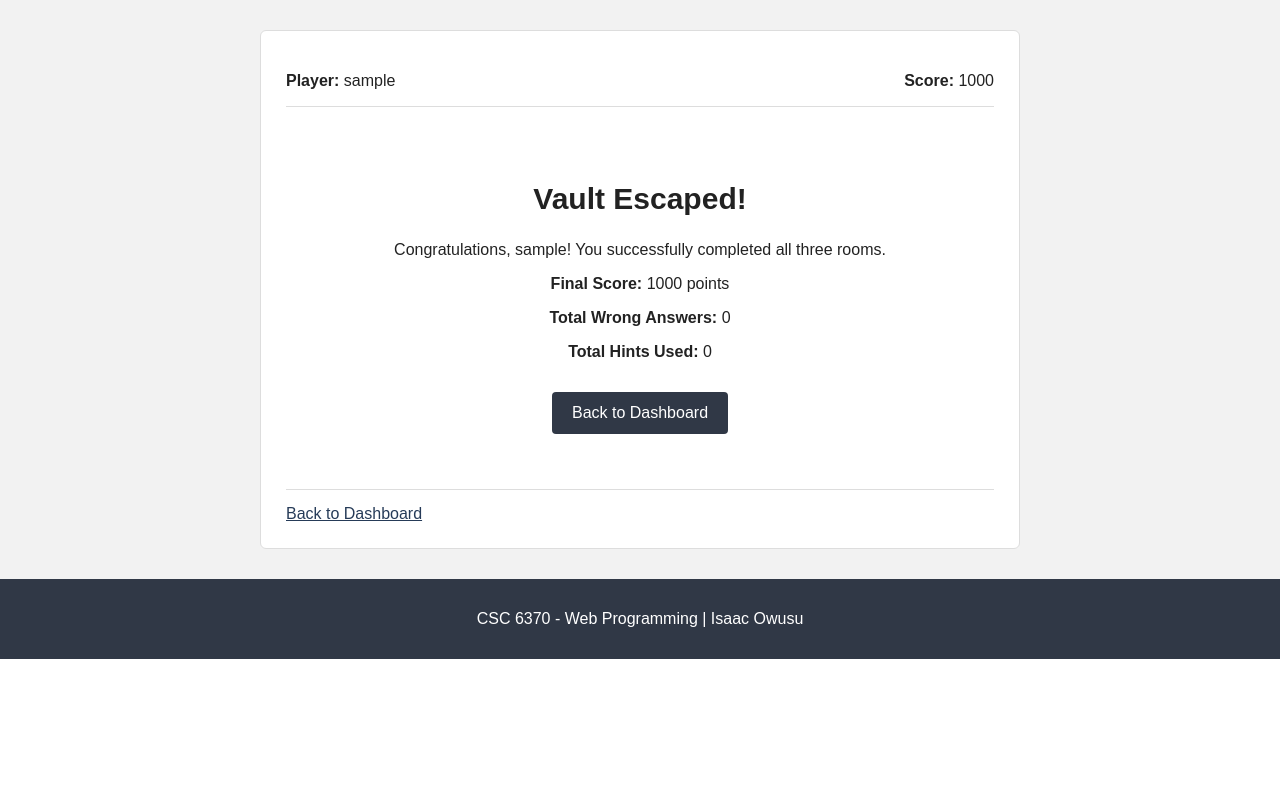
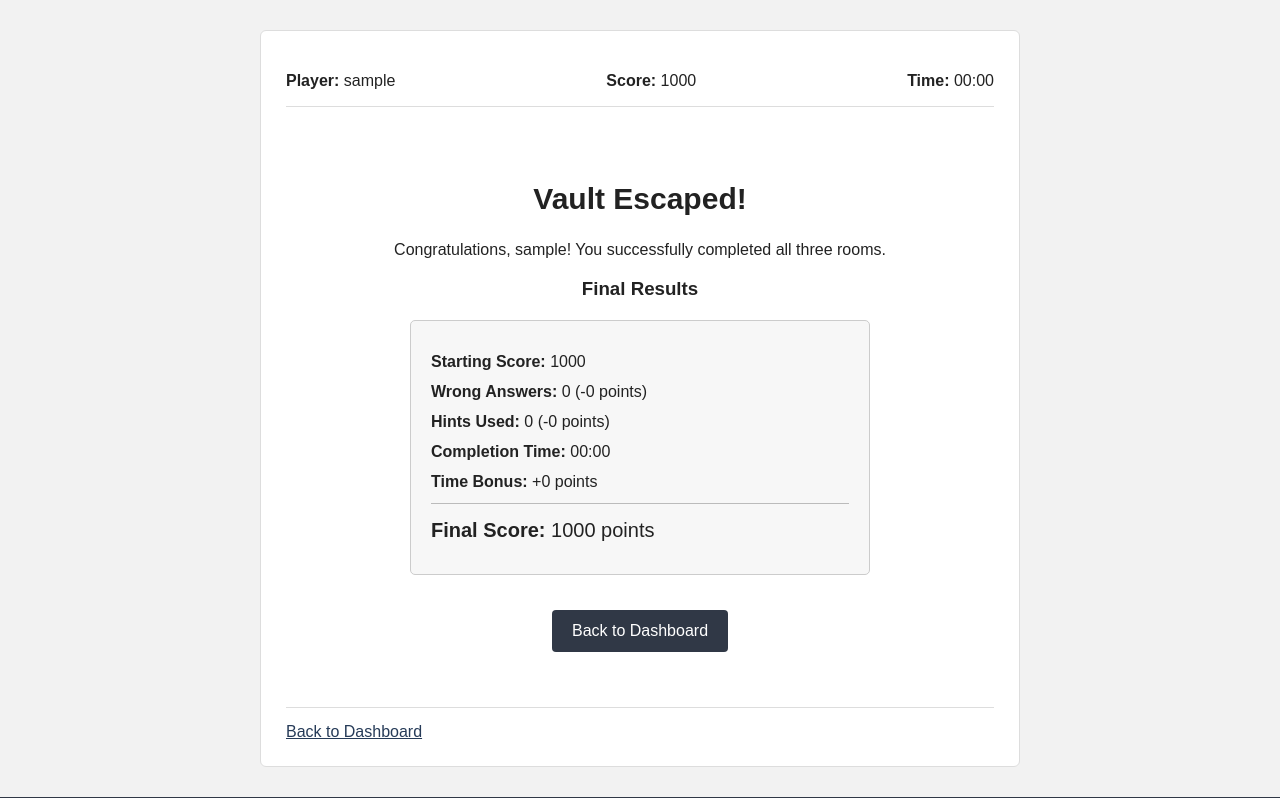
Before and after one commit to isaacowusu3461/Owusu_VaultEscapeChallenge, a PHP site: page /game.php in a window 1280 px wide. Shown: the part 168-966 px from the top of the page. Before the commit the page ends 827 px from the top, so only its background shows below. Run offline with PHP 8.4, Linux system fonts and the light colour scheme; the visitor is signed in with stand-in values (Sample User, id 1).

Commit message:
Add game timer and completion time bonus

```diff
--- a/assets/css/style.css
+++ b/assets/css/style.css
@@ -209,6 +209,7 @@ main {
     gap: 15px;
     border-bottom: 1px solid #ddd;
     margin-bottom: 20px;
+    flex-wrap: wrap;
 }
 
 .room-progress {
@@ -328,6 +329,28 @@ main {
     margin: 8px 0;
 }
 
+/* Final results and time bonus. */
+
+.results-summary {
+    max-width: 460px;
+    margin: 20px auto;
+    padding: 20px;
+    background-color: #f7f7f7;
+    border: 1px solid #ccc;
+    border-radius: 5px;
+    text-align: left;
+}
+
+.results-summary p {
+    margin: 12px 0;
+}
+
+.final-score {
+    border-top: 1px solid #bbb;
+    padding-top: 15px;
+    font-size: 20px;
+}
+
 footer {
     background-color: #303846;
     color: white;
--- a/game.php
+++ b/game.php
@@ -1,7 +1,7 @@
 
 <?php
-// Main game page.
-// Players solve each room and can request one paid hint per room.
+// Main game page for Vault Escape Challenge.
+// This page handles answers, hints, and the game timer.
 
 require_once __DIR__ . '/includes/auth.php';
 require_once __DIR__ . '/includes/game_functions.php';
@@ -84,7 +84,7 @@ if (!$completed && $roomData === null) {
     exit('The current room could not be loaded.');
 }
 
-// Show messages after redirects.
+// Show feedback after a successful form submission.
 if ($_SERVER['REQUEST_METHOD'] === 'GET') {
     if (isset($_GET['unlocked']) && !$completed) {
         $message = 'Correct answer! The door unlocked. Welcome to the next room.';
@@ -107,6 +107,10 @@ $wrongAttempts = $_SESSION['wrong_attempts'][$currentRoom] ?? 0;
 $hintUsed = !$completed && hasUsedHint($currentRoom);
 $totalWrongAttempts = getTotalWrongAttempts();
 $totalHintsUsed = getTotalHintsUsed();
+
+$elapsedSeconds = getElapsedSeconds();
+$formattedTime = formatGameTime($elapsedSeconds);
+$timeBonus = (int) ($_SESSION['time_bonus'] ?? 0);
 ?>
 
 <!DOCTYPE html>
@@ -130,6 +134,7 @@ $totalHintsUsed = getTotalHintsUsed();
             <div class="game-top">
                 <p><strong>Player:</strong> <?= escapeHtml($username) ?></p>
                 <p><strong>Score:</strong> <?= $score ?></p>
+                <p><strong>Time:</strong> <?= escapeHtml($formattedTime) ?></p>
             </div>
 
             <?php if ($message !== ''): ?>
@@ -151,20 +156,38 @@ $totalHintsUsed = getTotalHintsUsed();
                         You successfully completed all three rooms.
                     </p>
 
-                    <p>
-                        <strong>Final Score:</strong>
-                        <?= $score ?> points
-                    </p>
+                    <h3>Final Results</h3>
 
-                    <p>
-                        <strong>Total Wrong Answers:</strong>
-                        <?= $totalWrongAttempts ?>
-                    </p>
+                    <div class="results-summary">
+                        <p><strong>Starting Score:</strong> 1000</p>
 
-                    <p>
-                        <strong>Total Hints Used:</strong>
-                        <?= $totalHintsUsed ?>
-                    </p>
+                        <p>
+                            <strong>Wrong Answers:</strong>
+                            <?= $totalWrongAttempts ?>
+                            (-<?= $totalWrongAttempts * 50 ?> points)
+                        </p>
+
+                        <p>
+                            <strong>Hints Used:</strong>
+                            <?= $totalHintsUsed ?>
+                            (-<?= $totalHintsUsed * 100 ?> points)
+                        </p>
+
+                        <p>
+                            <strong>Completion Time:</strong>
+                            <?= escapeHtml($formattedTime) ?>
+                        </p>
+
+                        <p>
+                            <strong>Time Bonus:</strong>
+                            +<?= $timeBonus ?> points
+                        </p>
+
+                        <p class="final-score">
+                            <strong>Final Score:</strong>
+                            <?= $score ?> points
+                        </p>
+                    </div>
 
                     <a href="dashboard.php" class="action-button">
                         Back to Dashboard
@@ -269,11 +292,17 @@ $totalHintsUsed = getTotalHintsUsed();
                         <strong>Total Hints Used:</strong>
                         <?= $totalHintsUsed ?>
                     </p>
+
+                    <p>
+                        <strong>Elapsed Time:</strong>
+                        <?= escapeHtml($formattedTime) ?>
+                    </p>
                 </div>
 
                 <p class="game-note">
                     Each wrong answer costs 50 points.
                     Each room hint costs 100 points.
+                    A time bonus is added after completing the final room.
                 </p>
 
             <?php endif; ?>
--- a/includes/game_functions.php
+++ b/includes/game_functions.php
@@ -1,9 +1,9 @@
 
 <?php
 // Game functions for Vault Escape Challenge.
-// Each room has its own puzzle, answer, and hint.
+// The game uses PHP sessions to track rooms, scores, hints, and time.
 
-// Return the details for a specific room.
+// Return the puzzle details for a room.
 function getRoom(int $roomNumber): ?array
 {
     $rooms = [
@@ -36,7 +36,7 @@ function getRoom(int $roomNumber): ?array
     return $rooms[$roomNumber] ?? null;
 }
 
-// Prepare the game session if the player has not started.
+// Set up game values when they are missing.
 function initializeGame(): void
 {
     if (!isset($_SESSION['room'])) {
@@ -58,15 +58,28 @@ function initializeGame(): void
     if (!isset($_SESSION['game_completed'])) {
         $_SESSION['game_completed'] = false;
     }
+
+    // The timer starts when the player first enters the game.
+    if (!isset($_SESSION['game_started_at'])) {
+        $_SESSION['game_started_at'] = time();
+    }
+
+    if (!isset($_SESSION['game_finished_at'])) {
+        $_SESSION['game_finished_at'] = null;
+    }
+
+    if (!isset($_SESSION['time_bonus'])) {
+        $_SESSION['time_bonus'] = 0;
+    }
 }
 
-// Compare the submitted answer with the correct answer.
+// Check an answer without worrying about capitalization or extra spaces.
 function isCorrectAnswer(string $submitted, string $expected): bool
 {
     return strcasecmp(trim($submitted), $expected) === 0;
 }
 
-// Apply the penalty for an incorrect answer.
+// Record a wrong answer and deduct 50 points.
 function recordWrongAnswer(int $roomNumber): void
 {
     if (!isset($_SESSION['wrong_attempts'][$roomNumber])) {
@@ -75,53 +88,109 @@ function recordWrongAnswer(int $roomNumber): void
 
     $_SESSION['wrong_attempts'][$roomNumber]++;
 
-    // Scores cannot become negative.
+    // The score cannot become negative from penalties.
     $_SESSION['score'] = max(0, (int) $_SESSION['score'] - 50);
 }
 
-// Check whether a player has already unlocked a hint.
+// Check whether the hint was already unlocked.
 function hasUsedHint(int $roomNumber): bool
 {
     return !empty($_SESSION['hints_used'][$roomNumber]);
 }
 
-// Unlock the hint and deduct points only once.
+// Charge for a hint only the first time it is requested.
 function requestHint(int $roomNumber): bool
 {
-    if (getRoom($roomNumber) === null) {
-        return false;
-    }
-
-    if (hasUsedHint($roomNumber)) {
+    if (getRoom($roomNumber) === null || hasUsedHint($roomNumber)) {
         return false;
     }
 
     $_SESSION['hints_used'][$roomNumber] = true;
 
-    // A hint costs 100 points, but the score cannot go below zero.
     $_SESSION['score'] = max(0, (int) $_SESSION['score'] - 100);
 
     return true;
 }
 
-// Count the total number of incorrect answers.
+// Count all wrong answers across the three rooms.
 function getTotalWrongAttempts(): int
 {
     return array_sum($_SESSION['wrong_attempts'] ?? []);
 }
 
-// Count how many hints the player has unlocked.
+// Count how many hints were unlocked.
 function getTotalHintsUsed(): int
 {
     return count(array_filter($_SESSION['hints_used'] ?? []));
 }
 
-// Move to the next room after a correct answer.
+// Calculate how long the player has been playing.
+function getElapsedSeconds(): int
+{
+    if (!isset($_SESSION['game_started_at'])) {
+        return 0;
+    }
+
+    $start = (int) $_SESSION['game_started_at'];
+
+    // Once the game ends, the timer stops permanently.
+    $end = $_SESSION['game_finished_at'] ?? time();
+
+    return max(0, (int) $end - $start);
+}
+
+// Convert seconds into a readable time.
+function formatGameTime(int $seconds): string
+{
+    $minutes = intdiv($seconds, 60);
+    $remainingSeconds = $seconds % 60;
+
+    return sprintf('%02d:%02d', $minutes, $remainingSeconds);
+}
+
+// Award a bonus based on how quickly the player escapes.
+function calculateTimeBonus(int $elapsedSeconds): int
+{
+    if ($elapsedSeconds < 120) {
+        return 300;
+    }
+
+    if ($elapsedSeconds < 300) {
+        return 200;
+    }
+
+    if ($elapsedSeconds < 600) {
+        return 100;
+    }
+
+    return 0;
+}
+
+// Move the player to the next room after a correct answer.
 function completeRoom(int $roomNumber): void
 {
+    // Only the current room can be completed.
+    if (
+        !empty($_SESSION['game_completed'])
+        || $roomNumber !== (int) ($_SESSION['room'] ?? 0)
+    ) {
+        return;
+    }
+
     if ($roomNumber === 3) {
         $_SESSION['game_completed'] = true;
         $_SESSION['room'] = 4;
+
+        // Save the finish time before calculating the bonus.
+        $_SESSION['game_finished_at'] = time();
+
+        $elapsedSeconds = getElapsedSeconds();
+        $bonus = calculateTimeBonus($elapsedSeconds);
+
+        $_SESSION['time_bonus'] = $bonus;
+
+        // This code runs only when Room 3 is first completed.
+        $_SESSION['score'] = (int) $_SESSION['score'] + $bonus;
     } else {
         $_SESSION['room'] = $roomNumber + 1;
     }
```
